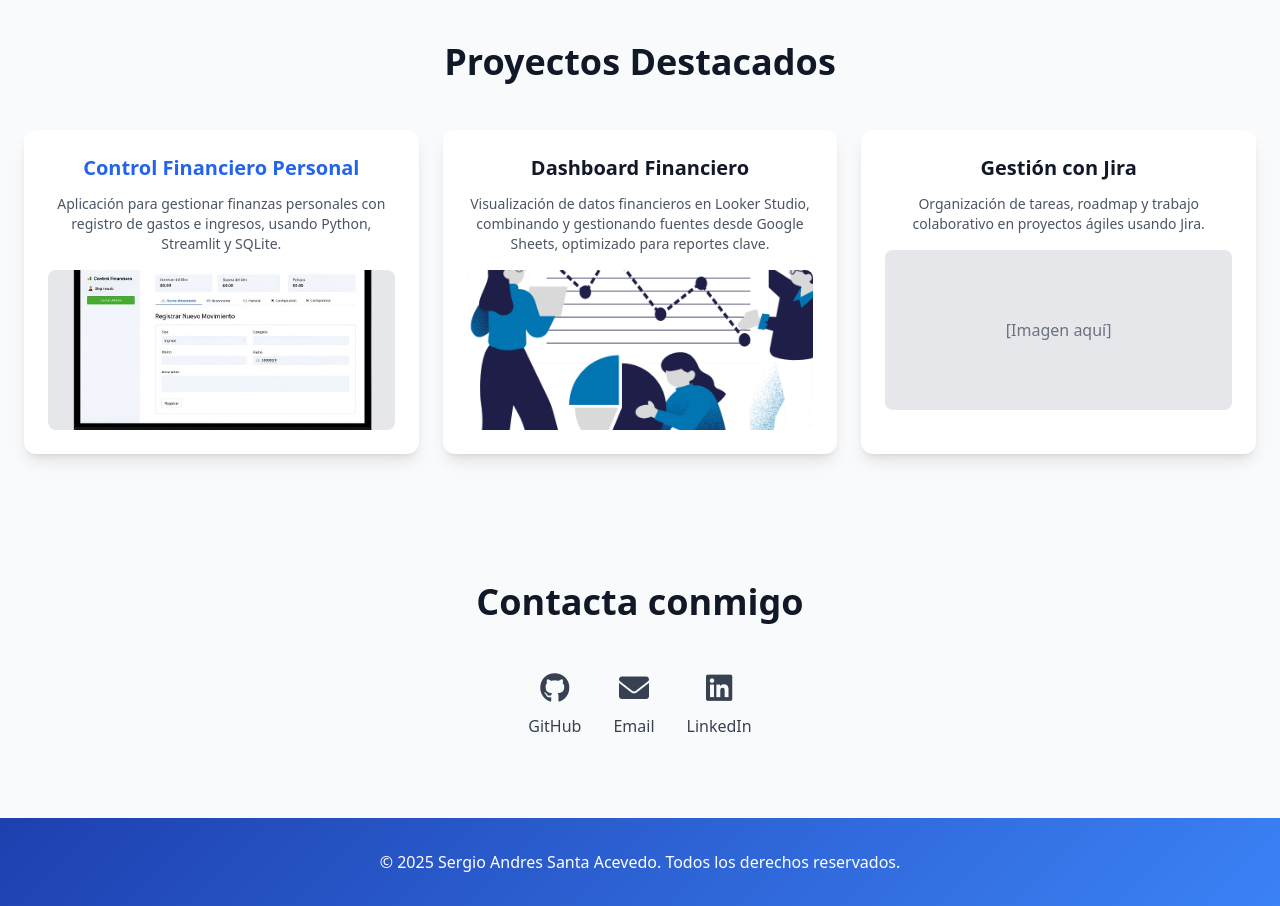
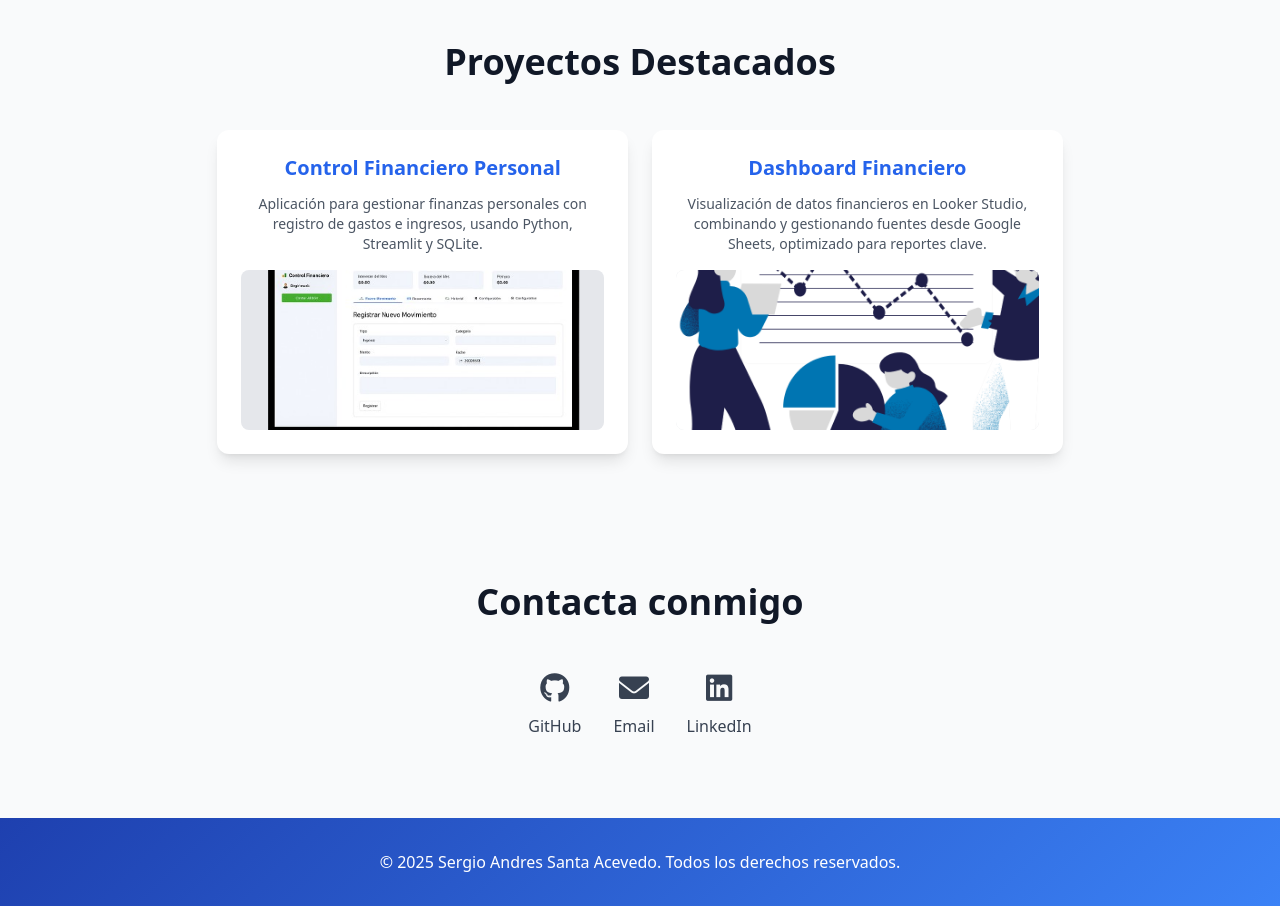
Before and after one commit to ssantaaceve/Sergio-Santa-Developer-Data-Portfolio, a plain HTML site: page index.html in a window 1280 px wide. Shown: the part 1120-2026 px from the top of the page. Drawn offline with nearby package versions, Linux system fonts and the light colour scheme.

Commit message:
feet: eliminamos banner de jira hasta no tener archivo a motrar y modificamos visual de formato de banner y mejoramos imagen de banner modulo tablero financiero

```diff
--- a/index.html
+++ b/index.html
@@ -114,7 +114,7 @@
         <!-- Proyecto 2 -->
         <a href="https://lookerstudio.google.com/s/iQBG-tv1OhQ" target="_blank" class="block w-full md:w-1/3">
           <div class="bg-white p-6 rounded-xl shadow-lg card-hover text-center hover:shadow-2xl transition-shadow duration-300 h-full">
-            <h3 class="text-xl font-semibold mb-3">Dashboard Financiero</h3>
+            <h3 class="text-xl font-semibold mb-3 text-blue-600">Dashboard Financiero</h3>
             <p class="text-gray-600 mb-4 text-sm">
               Visualización de datos financieros en Looker Studio, combinando y gestionando fuentes desde Google Sheets, optimizado para reportes clave.
             </p>
@@ -125,17 +125,19 @@
         </a>
 
         <!-- Proyecto 3 -->
+        <!-- Pendiente de cargue hasta tner visual de proyecto
         <a href="#" target="_blank" class="block w-full md:w-1/3">
           <div class="bg-white p-6 rounded-xl shadow-lg card-hover text-center hover:shadow-2xl transition-shadow duration-300 h-full">
-            <h3 class="text-xl font-semibold mb-3">Gestión con Jira</h3>
+            <h3 class="text-xl font-semibold mb-3 text-blue-600">Gestión de proyectos</h3>
             <p class="text-gray-600 mb-4 text-sm">
               Organización de tareas, roadmap y trabajo colaborativo en proyectos ágiles usando Jira.
             </p>
-            <div class="h-40 bg-gray-200 rounded-lg flex items-center justify-center">
-              <span class="text-gray-500">[Imagen aquí]</span>
+            <div class="h-64 md:h-40 bg-gray-200 rounded-lg overflow-hidden">
+              <img src="assets/Banner Jira proyect.png" alt="css" class="object-cover h-full w-full">
             </div>
           </div>
         </a>
+        -->
 
       </div>
     </div>
```
Also changed, not shown: assets/Banner Jira proyect.png (added).
